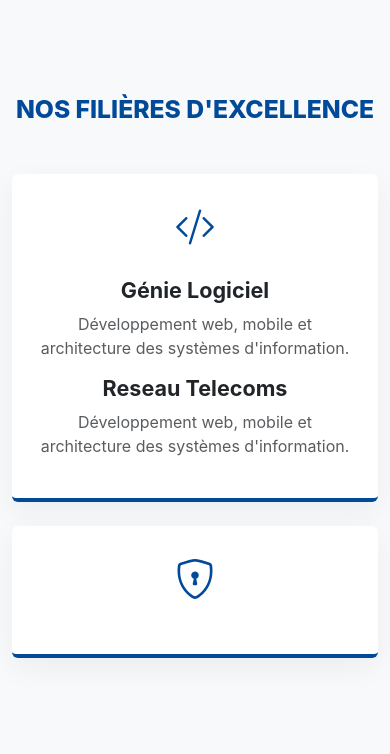
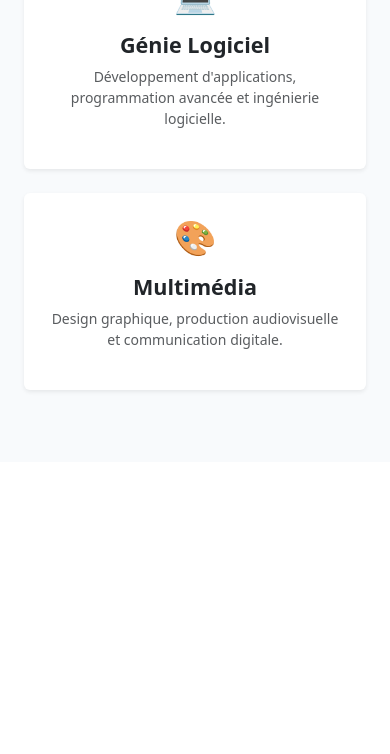
Before and after one commit to fabiennemendy1-hash/Gestion_Etudiants_Flask, a Flask app: page / in a window 390 px wide. Shown: the part 761-1515 px from the top of the page. After the commit the page ends 1154 px from the top, so only its background shows below. Run offline with Flask 3, Linux system fonts and the light colour scheme.

Commit message:
Update accueil.html

```diff
--- a/templates/accueil.html
+++ b/templates/accueil.html
@@ -1,104 +1,50 @@
-<!DOCTYPE html>
-<html lang="fr">
-<head>
-    <meta charset="UTF-8">
-    <meta name="viewport" content="width=device-width, initial-scale=1.0">
-    <title>ESTM CONNECT | Excellence Technologique</title>
-    <link href="https://cdn.jsdelivr.net/npm/bootstrap@5.3.0/dist/css/bootstrap.min.css" rel="stylesheet">
-    <link rel="stylesheet" href="https://cdn.jsdelivr.net/npm/bootstrap-icons@1.11.1/font/bootstrap-icons.css">
-    <style>
-        body { font-family: 'Inter', sans-serif; scroll-behavior: smooth; }
+{% extends "layout.html" %}
 
-        /* Section Hero */
-        .hero {
-            background: linear-gradient(rgba(0, 74, 153, 0.8), rgba(15, 23, 42, 0.9)),
-                        url('https://images.unsplash.com/photo-1523240795612-9a054b0db644?q=80&w=2070');
-            background-size: cover;
-            background-position: center;
-            height: 90vh;
-            display: flex;
-            align-items: center;
-            color: white;
-        }
+{% block title %}Accueil | ESTM CONNECT{% endblock %}
 
-        .btn-portal {
-            background: #ffffff;
-            color: #004a99;
-            padding: 12px 35px;
-            font-weight: 700;
-            border-radius: 4px;
-            text-decoration: none;
-            transition: 0.3s;
-        }
+{% block content %}
+<div class="container py-5">
+    <div class="text-center mb-5">
+        <h1 class="display-4 fw-bold" style="color: #004a99;">ESTM CONNECT</h1>
+        <p class="lead text-muted">L'excellence digitale au service de votre réussite académique.</p>
+        <div class="mt-4">
+            <a href="{{ url_for('login') }}" class="btn btn-primary btn-lg px-5 shadow-sm" style="background: #004a99; border: none;">ACCÉDER AU PORTAIL</a>
+        </div>
+    </div>
 
-        .btn-portal:hover { background: #e2e8f0; color: #003366; }
+    <div class="row mt-5">
+        <div class="col-12 text-center mb-4">
+            <h2 class="fw-bold border-bottom d-inline-block pb-2">Nos Filières d'Excellence</h2>
+        </div>
 
-        /* Section Formations */
-        .section-title {
-            color: #004a99;
-            font-weight: 800;
-            margin-bottom: 50px;
-            text-align: center;
-            text-transform: uppercase;
-        }
-
-        .card-formation {
-            border: none;
-            border-bottom: 4px solid #004a99;
-            transition: 0.3s;
-            box-shadow: 0 10px 30px rgba(0,0,0,0.05);
-        }
-
-        .card-formation:hover { transform: translateY(-10px); }
-
-        .icon-box {
-            font-size: 2.5rem;
-            color: #004a99;
-            margin-bottom: 20px;
-        }
-
-        /* Footer / Contact */
-        .footer {
-            background: #0f172a;
-            color: white;
-            padding: 60px 0;
-        }
-    </style>
-</head>
-<body>
-
-    <nav class="navbar navbar-expand-lg navbar-dark bg-transparent position-absolute w-100">
-        <div class="container">
-            <a class="navbar-brand fw-bold fs-3" href="#">ESTM<span class="text-info">.</span></a>
-            <div class="ms-auto">
-                <a href="/login" class="btn btn-outline-light px-4 fw-bold">PORTAIL PRIVÉ</a>
+        <div class="col-md-4 mb-4">
+            <div class="card h-100 border-0 shadow-sm text-center p-4" style="border-top: 5px solid #0d6efd;">
+                <div class="display-4 mb-3 text-primary">🌐</div>
+                <h4 class="fw-bold">Réseaux & Télécoms</h4>
+                <p class="text-muted small">Architecture réseaux, sécurité informatique et télécommunications modernes.</p>
             </div>
         </div>
-    </nav>
 
-    <section class="hero">
-        <div class="container text-center">
-            <h1 class="display-2 fw-extrabold mb-4">L'école du <span class="text-info">Futur</span></h1>
-            <p class="lead mb-5 fs-4">Formez-vous aux métiers du numérique et du management avec l'ESTM.</p>
-            <a href="#formations" class="btn btn-portal">DÉCOUVRIR NOS FILIÈRES</a>
+        <div class="col-md-4 mb-4">
+            <div class="card h-100 border-0 shadow-sm text-center p-4" style="border-top: 5px solid #198754;">
+                <div class="display-4 mb-3 text-success">💻</div>
+                <h4 class="fw-bold">Génie Logiciel</h4>
+                <p class="text-muted small">Développement d'applications, programmation avancée et ingénierie logicielle.</p>
+            </div>
         </div>
-    </section>
 
-    <section id="formations" class="py-5 bg-light">
-        <div class="container py-5">
-            <h2 class="section-title">Nos Filières d'Excellence</h2>
-            <div class="row g-4">
-                <div class="col-md-4 text-center">
-                    <div class="card card-formation p-4 h-100">
-                        <div class="icon-box"><i class="bi bi-code-slash"></i></div>
-                        <h4 class="fw-bold">Génie Logiciel</h4>
-                        <p class="text-muted">Développement web, mobile et architecture des systèmes d'information.</p>
-			 <h4 class="fw-bold">Reseau Telecoms</h4>
-			<p class="text-muted">Développement web, mobile et architecture des systèmes d'information.</p>
+        <div class="col-md-4 mb-4">
+            <div class="card h-100 border-0 shadow-sm text-center p-4" style="border-top: 5px solid #dc3545;">
+                <div class="display-4 mb-3 text-danger">🎨</div>
+                <h4 class="fw-bold">Multimédia</h4>
+                <p class="text-muted small">Design graphique, production audiovisuelle et communication digitale.</p>
+            </div>
+        </div>
+    </div>
+</div>
 
-
-                    </div>
-                </div>
-                <div class="col-md-4 text-center">
-                    <div class="card card-formation p-4 h-100">
-                        <div class="icon-box"><i class="bi bi-shield-lock"></i></div>
+<style>
+    .card { transition: transform 0.3s ease; }
+    .card:hover { transform: translateY(-10px); }
+</style>
+{% endblock %}
```
